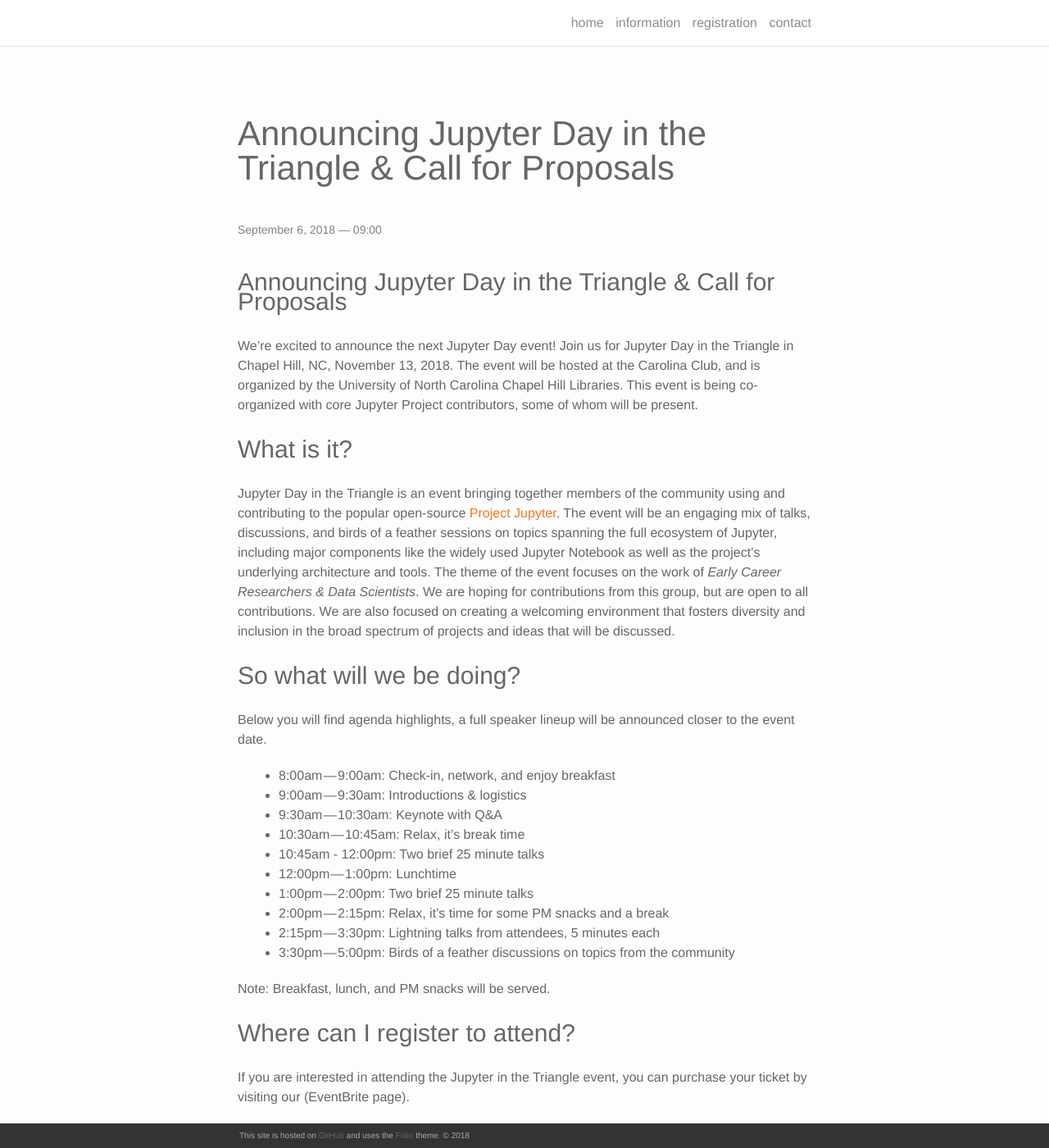
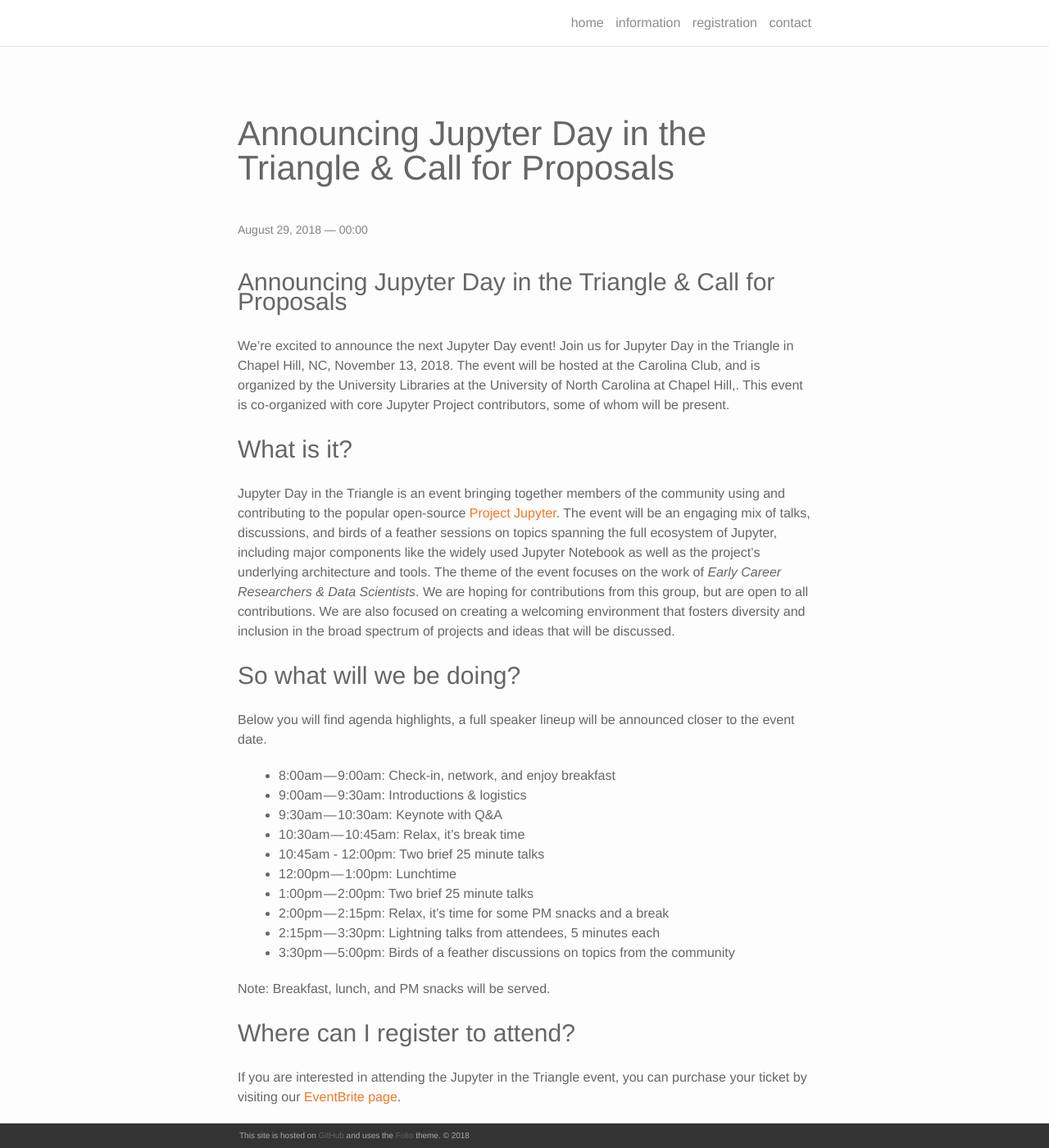
Before and after one commit to bogoli/-folio, a Jekyll site: the page built from _posts/2018-08-29-announcing-jupyter-in-triangle.markdown, in a window 1280 px wide and 1400 px high. Shown: the whole window at 82% size. Built offline with Jekyll 4.4.1, drawn with Linux system fonts in a browser that asks for light colours; nearby versions of some CDN libraries.

Commit message:
Add Eventbrite link and fix UNC Libraries name

```diff
--- a/_posts/2018-09-06-announcing-jupyter-in-triangle.markdown
+++ b/_posts/2018-08-29-announcing-jupyter-in-triangle.markdown
@@ -1,13 +1,13 @@
 ---
 layout: post
 title:  Announcing Jupyter Day in the Triangle & Call for Proposals
-date: 2018-09-06 9:00:00
+date: 2018-08-29
 description: A Jupyter Day focusing on the work of early career researchers and data scientists
 ---
 
 ### Announcing Jupyter Day in the Triangle & Call for Proposals
 
-We’re excited to announce the next Jupyter Day event! Join us for Jupyter Day in the Triangle in Chapel Hill, NC, November 13, 2018. The event will be hosted at the Carolina Club, and is organized by the University of North Carolina Chapel Hill Libraries. This event is being co-organized with core Jupyter Project contributors, some of whom will be present.
+We’re excited to announce the next Jupyter Day event! Join us for Jupyter Day in the Triangle in Chapel Hill, NC, November 13, 2018. The event will be hosted at the Carolina Club, and is organized by the University Libraries at the University of North Carolina at Chapel Hill,. This event is co-organized with core Jupyter Project contributors, some of whom will be present.
 
 ### What is it?
 
@@ -32,7 +32,7 @@ Note: Breakfast, lunch, and PM snacks will be served.
 
 ### Where can I register to attend?
 
-If you are interested in attending the Jupyter in the Triangle event, you can purchase your ticket by visiting our (EventBrite page).
+If you are interested in attending the Jupyter in the Triangle event, you can purchase your ticket by visiting our [EventBrite page](https://www.eventbrite.com/e/jupyter-day-in-the-triangle-tickets-48813059174).
 
 ### How can I be a part of it?
 
```
